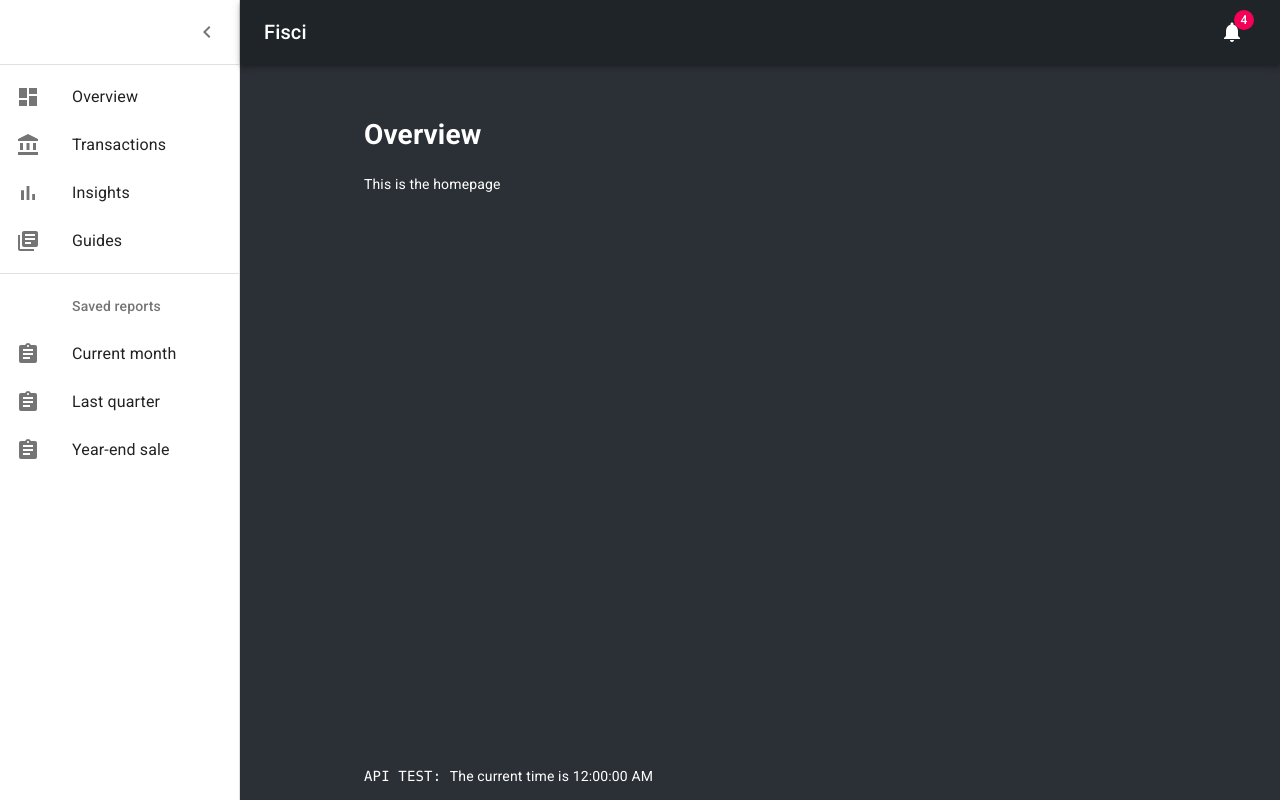
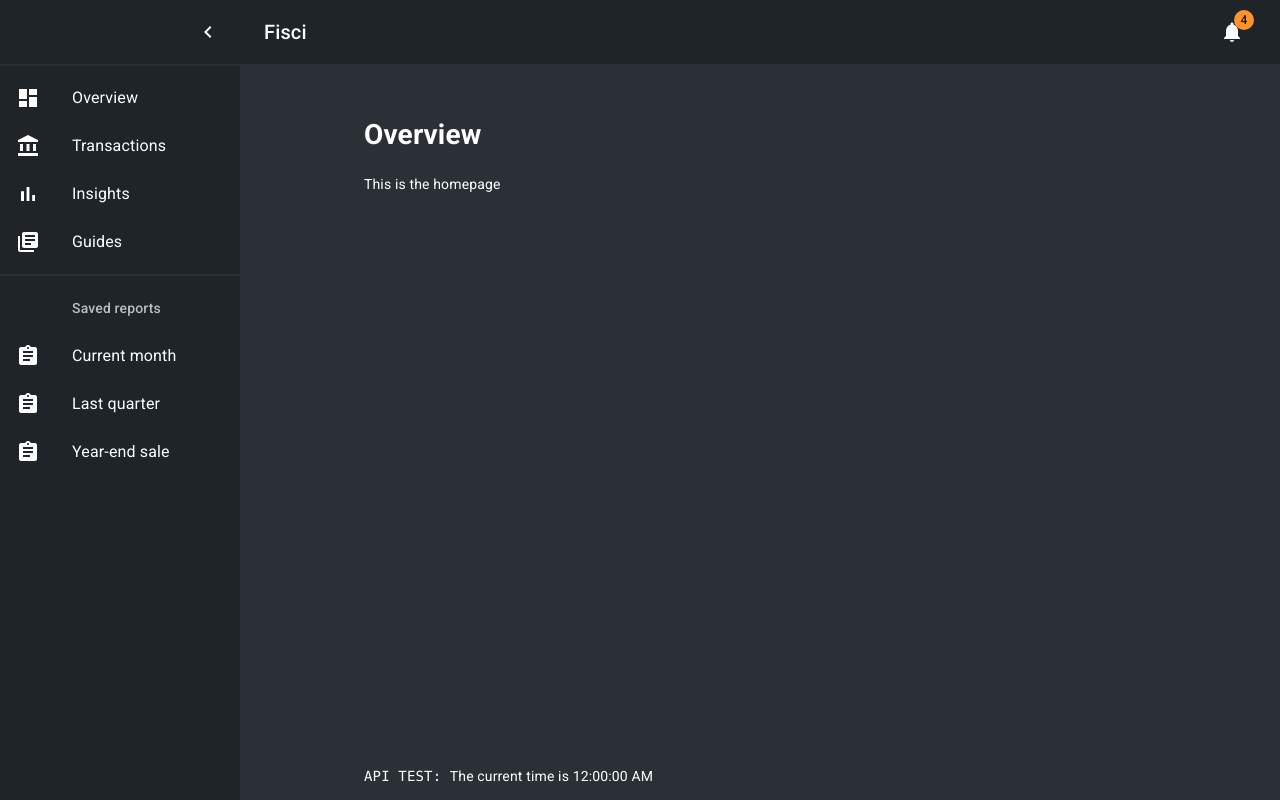
Before and after one commit to sudotensor/fisci, a React (Create React App) app: page / in a window 1280 px wide. Built offline with nearby package versions, Linux system fonts and the light colour scheme; no server answers.

Commit message:
Update styling

```diff
--- a/src/App.tsx
+++ b/src/App.tsx
@@ -1,12 +1,13 @@
 import React, { useEffect, useState } from "react";
+import clsx from "clsx";
 import "./App.css";
-import { Header } from "./components/Header";
-import { BrowserRouter as Router, Route, Switch } from "react-router-dom";
-import { LoginPage } from "./pages/LoginPage";
-import { OverviewPage } from "./pages/OverviewPage";
-import { InsightsPage } from "./pages/InsightsPage";
-import { TransactionsPage } from "./pages/TransactionsPage";
-import { GuidesPage } from "./pages/GuidesPage";
+
+// Material UI related imports:
+import {
+  makeStyles,
+  createMuiTheme,
+  ThemeProvider,
+} from "@material-ui/core/styles";
 import AppBar from "@material-ui/core/AppBar";
 import Toolbar from "@material-ui/core/Toolbar";
 import Typography from "@material-ui/core/Typography";
@@ -19,14 +20,26 @@ import Drawer from "@material-ui/core/Drawer";
 import Divider from "@material-ui/core/Divider";
 import Container from "@material-ui/core/Container";
 import ChevronLeftIcon from "@material-ui/icons/ChevronLeft";
-import { makeStyles } from "@material-ui/core/styles";
-import { mainListItems, secondaryListItems } from "./listItems";
 import CssBaseline from "@material-ui/core/CssBaseline";
+
+// React Router related imports:
+import { BrowserRouter as Router, Route, Switch } from "react-router-dom";
+
+// Pages:
+import { TransactionsPage } from "./pages/TransactionsPage";
+import { OverviewPage } from "./pages/OverviewPage";
+import { InsightsPage } from "./pages/InsightsPage";
+import { LoginPage } from "./pages/LoginPage";
+import { GuidesPage } from "./pages/GuidesPage";
+
+// Firebase related imports:
 import { LoginContext } from "./LoginContext";
 import firebase from "firebase/app";
+import fire from "./firebase";
 import "firebase/auth";
-import fire from "./firebase";
-import clsx from "clsx";
+
+// Misc.
+import { mainListItems, secondaryListItems } from "./listItems";
 
 const drawerWidth = 240;
 const useStyles = makeStyles((theme) => ({
@@ -78,6 +91,9 @@ const useStyles = makeStyles((theme) => ({
       easing: theme.transitions.easing.sharp,
       duration: theme.transitions.duration.enteringScreen,
     }),
+    backgroundColor: "#1F2428",
+    color: "white",
+    border: "none",
   },
   drawerPaperClose: {
     overflowX: "hidden",
@@ -109,13 +125,29 @@ const useStyles = makeStyles((theme) => ({
   fixedHeight: {
     height: 240,
   },
+  divider: {
+    border: "1px solid #2B3036",
+  },
 }));
 
 function App() {
   const [currentTime, setCurrentTime] = useState(0);
   const [isLoggedIn, setIsLoggedIn] = useState(true);
   const [open, setOpen] = React.useState(true);
+
+  // Theming:
   const classes = useStyles();
+  const darkTheme = createMuiTheme({
+    palette: {
+      type: "dark",
+      primary: {
+        main: "#232A35",
+      },
+      secondary: {
+        main: "#FF922B",
+      },
+    },
+  });
 
   fire.auth().onAuthStateChanged((u: firebase.User | null) => {
     u ? setIsLoggedIn(true) : setIsLoggedIn(false);
@@ -139,6 +171,7 @@ function App() {
   }, []);
 
   return (
+    <ThemeProvider theme={darkTheme}>
       <LoginContext.Provider value={isLoggedIn}>
         <Router>
           <div className={classes.root}>
@@ -146,6 +179,7 @@ function App() {
             <AppBar
               position="absolute"
               className={clsx(classes.appBar, open && classes.appBarShift)}
+              elevation={0}
             >
               <Toolbar className={classes.toolbar}>
                 <IconButton
@@ -191,9 +225,9 @@ function App() {
                   <ChevronLeftIcon />
                 </IconButton>
               </div>
-            <Divider />
+              <Divider className={classes.divider} />
               <List>{mainListItems}</List>
-            <Divider />
+              <Divider className={classes.divider} />
               <List>{secondaryListItems}</List>
             </Drawer>
             <main className={classes.content}>
@@ -225,6 +259,7 @@ function App() {
           </div>
         </Router>
       </LoginContext.Provider>
+    </ThemeProvider>
   );
 }
 
--- a/src/listItems.tsx
+++ b/src/listItems.tsx
@@ -14,7 +14,7 @@ export const mainListItems = (
   <div>
     <ListItem button component={Link} to={"/"}>
       <ListItemIcon>
-        <DashboardIcon />
+        <DashboardIcon fill="white" />
       </ListItemIcon>
       <ListItemText primary="Overview" />
     </ListItem>
```
Lines whose indentation alone changed are shown as unchanged.
